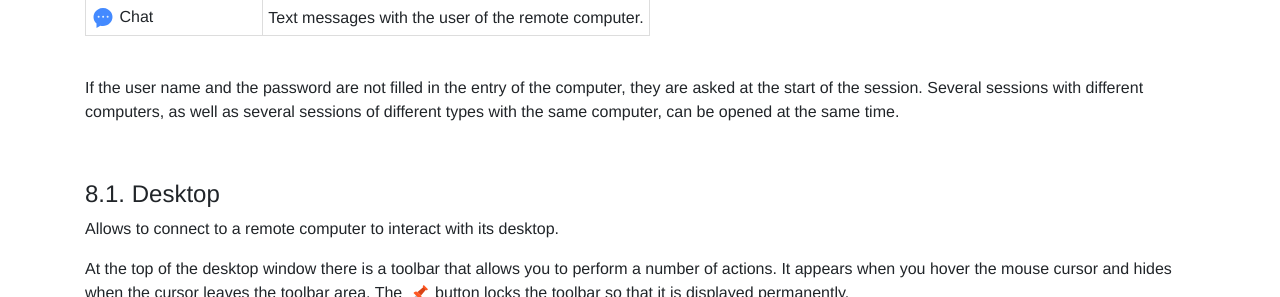
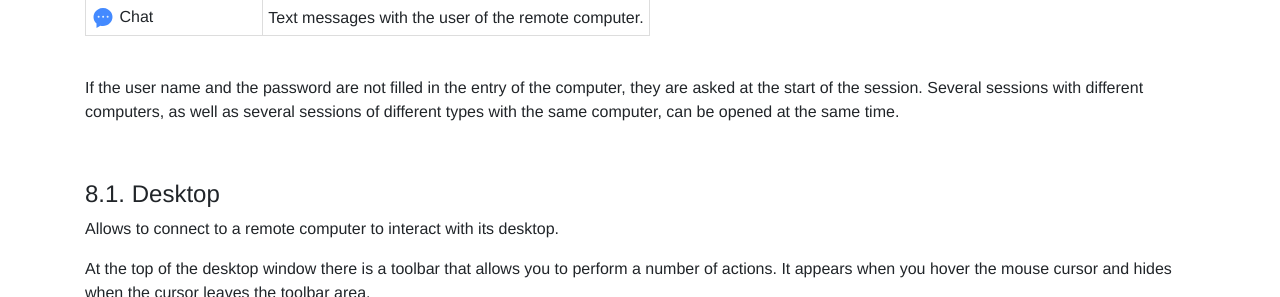
Before and after one commit to dchapyshev/dchapyshev.github.io, a Jekyll site: the page built from docs/client.md, in a window 1280 px wide and 900 px high, scrolled down 15483 px, cut to the strip 0-297 px from the top of the window. Built offline with Jekyll 4.4.1, drawn with Linux system fonts in a browser that asks for light colours; some of the changed text lies outside the part shown.

Commit message:
Update docs.

```diff
--- a/docs/client.md
+++ b/docs/client.md
@@ -590,9 +590,7 @@ different types with the same computer, can be opened at the same time.
 Allows to connect to a remote computer to interact with its desktop.
 
 At the top of the desktop window there is a toolbar that allows you to perform a number of actions.
-It appears when you hover the mouse cursor and hides when the cursor leaves the toolbar area. The
-<img src="/images/icons/pin.svg" width="24" height="24" alt="pin"/> button locks the toolbar so that
-it is displayed permanently.
+It appears when you hover the mouse cursor and hides when the cursor leaves the toolbar area.
 
 <p align="center"><img src="/images/client-desktop-window.png"/></p>
 
@@ -665,8 +663,7 @@ determine what can be done in the session.
 
 ### 8.3. File transfer <a name="session-filetransfer"></a>
 Allows to transfer files between the local and the remote computer, delete and rename files, create
-directories. When connected to a remote computer lists of disks are displayed that allow you to
-estimate the amount of free space on them.
+directories.
 
 <p align="center"><img src="/images/client-file-transfer.png"/></p>
 
```
